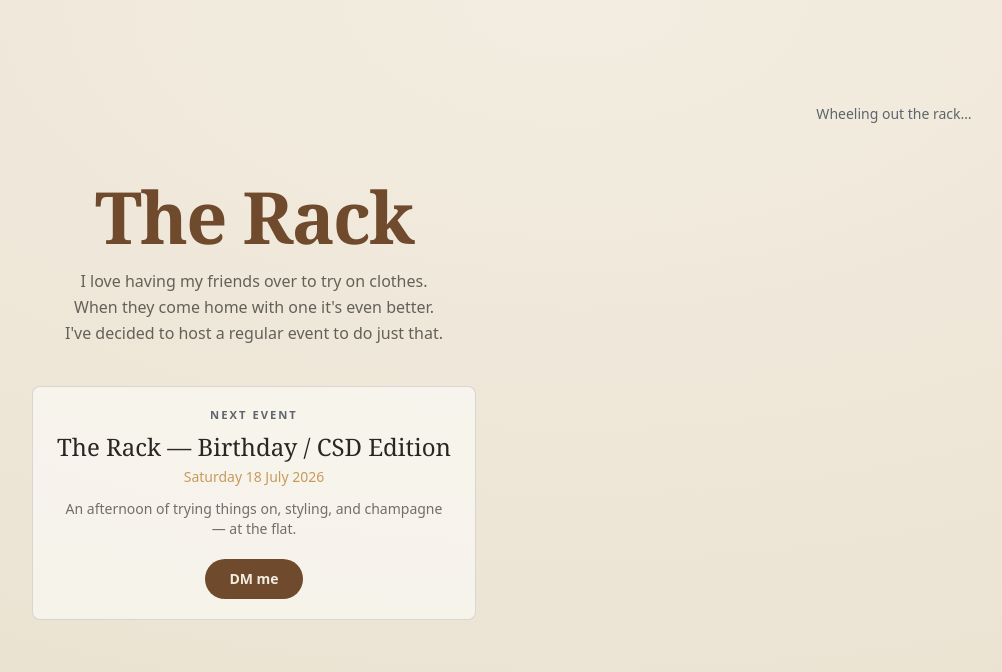
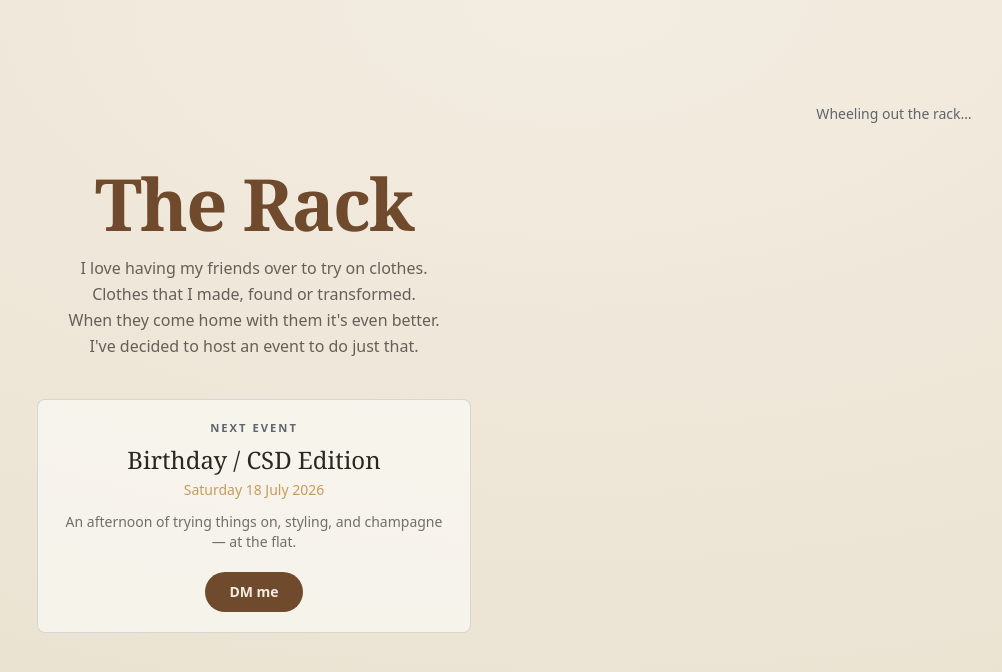
Before and after one commit to etrobert/rack, a React (Vite) app: page / in a window 1280 px wide. Shown: the top 672 px of the page, without its empty margins (66-1068 px from the left). Built offline with nearby package versions, Linux system fonts and the light colour scheme; no server answers.

Commit message:
style(lightbox): add source field to piece schema and display in lightbox

```diff
--- a/components/Lightbox.tsx
+++ b/components/Lightbox.tsx
@@ -111,6 +111,15 @@ export default function Lightbox({ piece, onClose }: Props) {
             </div>
           )}
 
+          {piece.source && (
+            <div>
+              <p className="text-xs font-semibold uppercase tracking-wider text-steel-deep">
+                Source
+              </p>
+              <p className="mt-1 text-sm text-ink/80">{piece.source}</p>
+            </div>
+          )}
+
           <hr className="border-steel/25" />
           <p className="text-sm text-ink/60">
             Come at the next event to get it :)
--- a/lib/config.ts
+++ b/lib/config.ts
@@ -5,14 +5,15 @@ export const SITE = {
   wordmark: 'The Rack',
   about: `
 I love having my friends over to try on clothes.
-When they come home with one it's even better.
-I've decided to host a regular event to do just that.
+Clothes that I made, found or transformed.
+When they come home with them it's even better.
+I've decided to host an event to do just that.
 `,
 
   // The next event. Date locked by 26 June (18 vs 19 July 2026); placeholder
   // until then — update this line and rebuild.
   nextEvent: {
-    name: 'The Rack — Birthday / CSD Edition',
+    name: 'Birthday / CSD Edition',
     // Human-readable; intentionally not a parsed Date — one source of truth.
     date: 'Saturday 18 July 2026',
     blurb:
--- a/lib/pieces.ts
+++ b/lib/pieces.ts
@@ -32,6 +32,7 @@ export interface Piece {
   status: Status;
   blurb?: string;
   materials?: string;
+  source?: string;
   /** Card-sized resize of the lead photo; undefined if the piece has no photos. */
   cover?: string;
   /** Detail-sized resizes of every photo, lead first. */
@@ -49,6 +50,7 @@ const PieceInfoSchema = z.object({
   status: z.string().optional(),
   blurb: z.string().optional(),
   materials: z.string().optional(),
+  source: z.string().optional(),
   /** Optional explicit lead photo filename; otherwise the first image wins. */
   cover: z.string().optional(),
   /** Optional sort key; lower sorts first. Falls back to slug order. */
@@ -118,6 +120,7 @@ async function fetchPiece(slug: string): Promise<Piece> {
     status: normalizeStatus(info.status),
     blurb: info.blurb,
     materials: info.materials,
+    source: info.source,
     cover: ordered.length
       ? imgproxyUrl(fileUrl(ordered[0]), CARD_WIDTH)
       : undefined,
```
